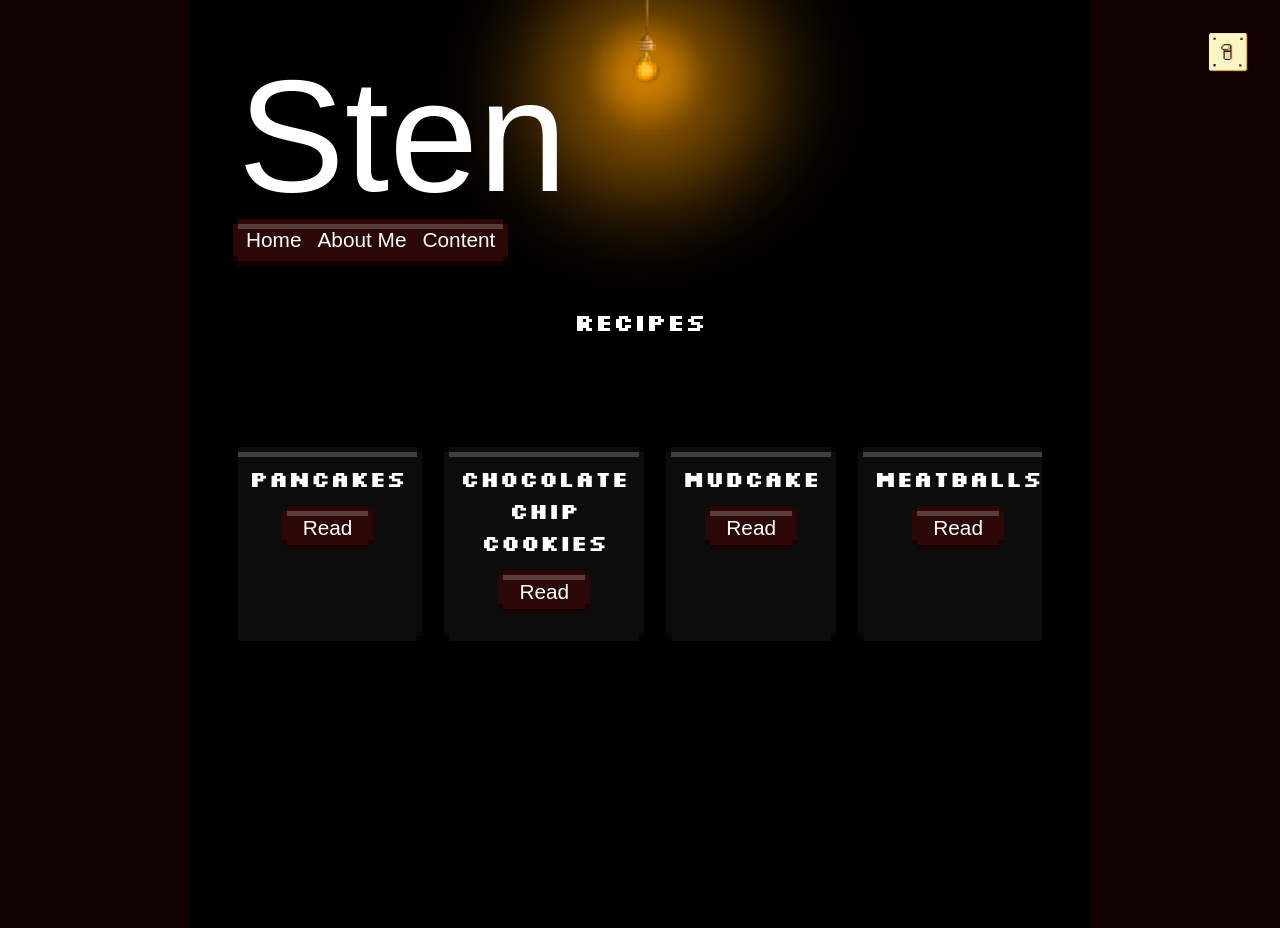
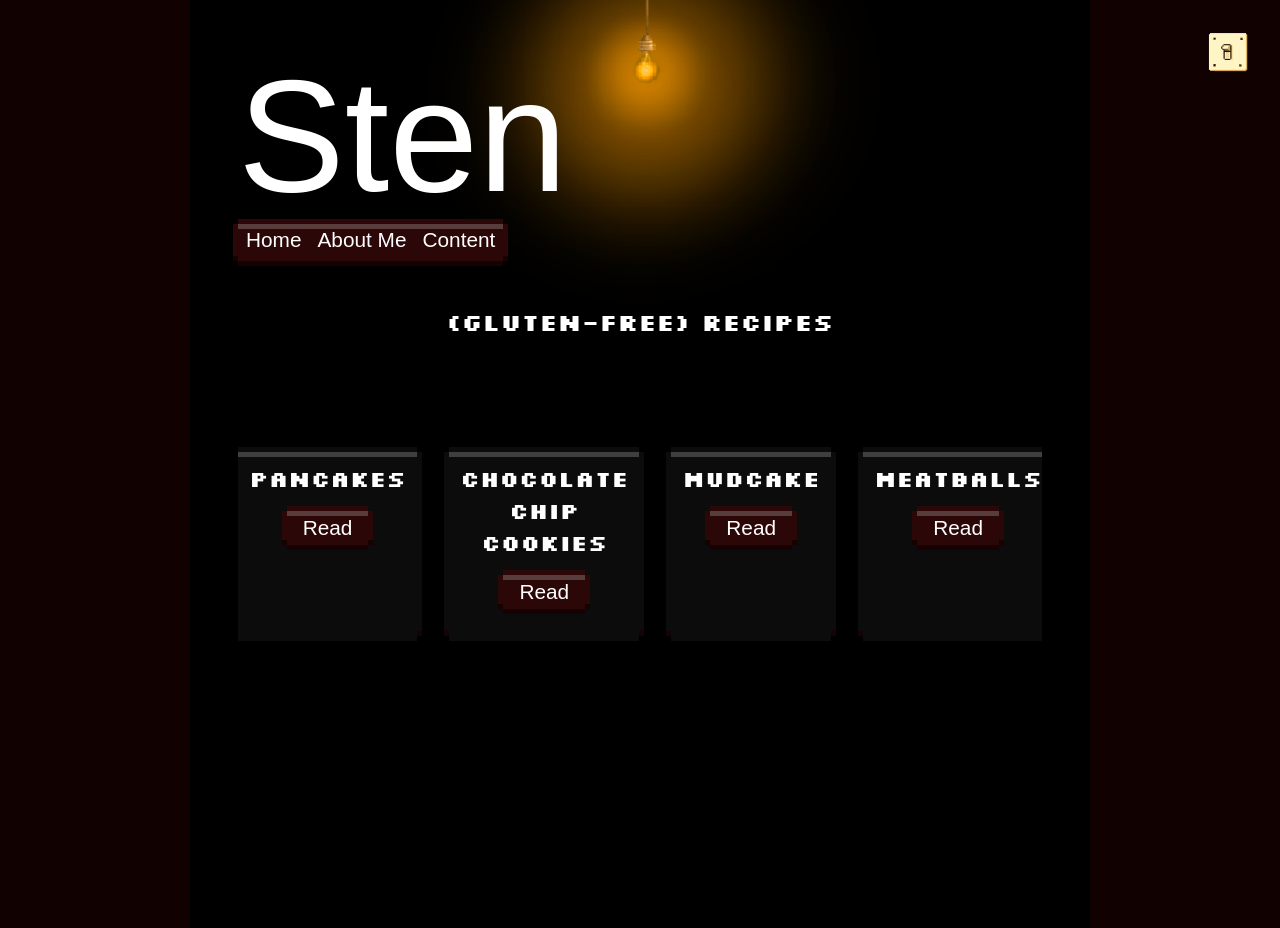
Before and after one commit to h-malm/sten, a Vue app in the folder website-app/: page /recipes in a window 1280 px wide. Built offline with nearby package versions, Linux system fonts and the light colour scheme; a web font is replaced by a local one.

Commit message:
New recipes

```diff
--- a/website-app/src/views/RecipesView.vue
+++ b/website-app/src/views/RecipesView.vue
@@ -1,6 +1,6 @@
 <template>
     <div class="scrollable-content">
-        <h1 class="silkscreen-regular page-header">Recipes</h1>
+        <h1 class="silkscreen-regular page-header"> (Gluten-Free) Recipes</h1>
         <div class="content-container">
             <div v-for=" ( story, index ) in stories " :key=" index ">
                 <div class="pixelbutton silkscreen-regular">
```
Also changed, not shown: website-app/src/recipes/Meatballs.txt, website-app/src/recipes/Mudcake.txt, website-app/src/recipes/Pancakes.txt.
